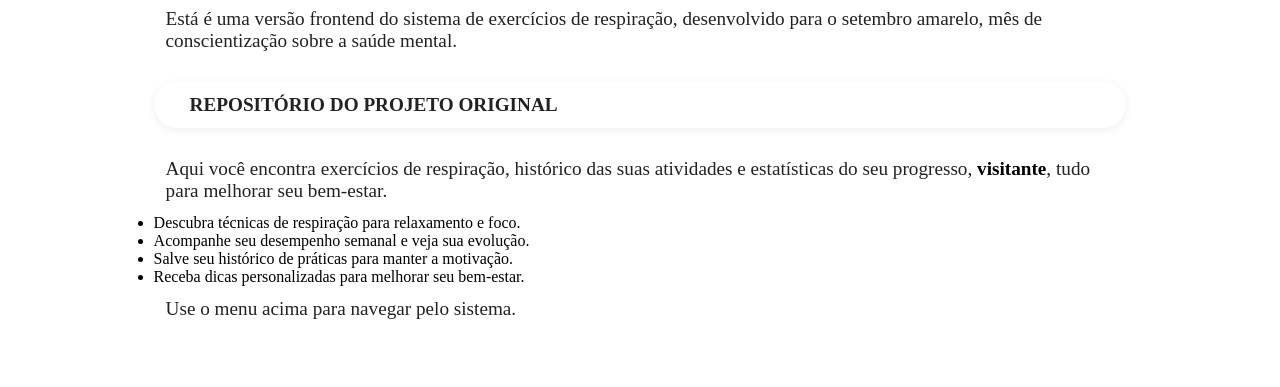
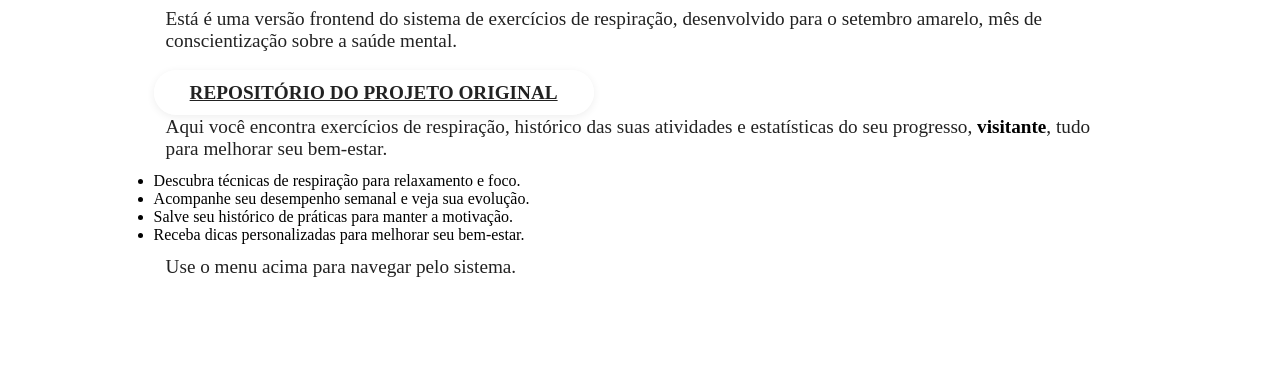
Before and after one commit to luizhenriquesccp/SetembroAmarelo, a plain HTML site: page index.html in a window 1280 px wide. Shown: the part 197-584 px from the top of the page. Drawn offline with Linux system fonts and the light colour scheme.

Commit message:
Link adicionado

```diff
--- a/index.html
+++ b/index.html
@@ -33,8 +33,7 @@
           saúde mental.
         </p>
         <br />
-        <a href="https://github.com/luizhenrique1998/SetembroAmarelo"></a>
-        <div type="button" class="act">REPOSITÓRIO DO PROJETO ORIGINAL</div>
+        <a href="https://github.com/luizhenriquesccp/RespiraAi" class="act">REPOSITÓRIO DO PROJETO ORIGINAL</a>
         <br />
         <p>
           Aqui você encontra exercícios de respiração, histórico das suas
```
